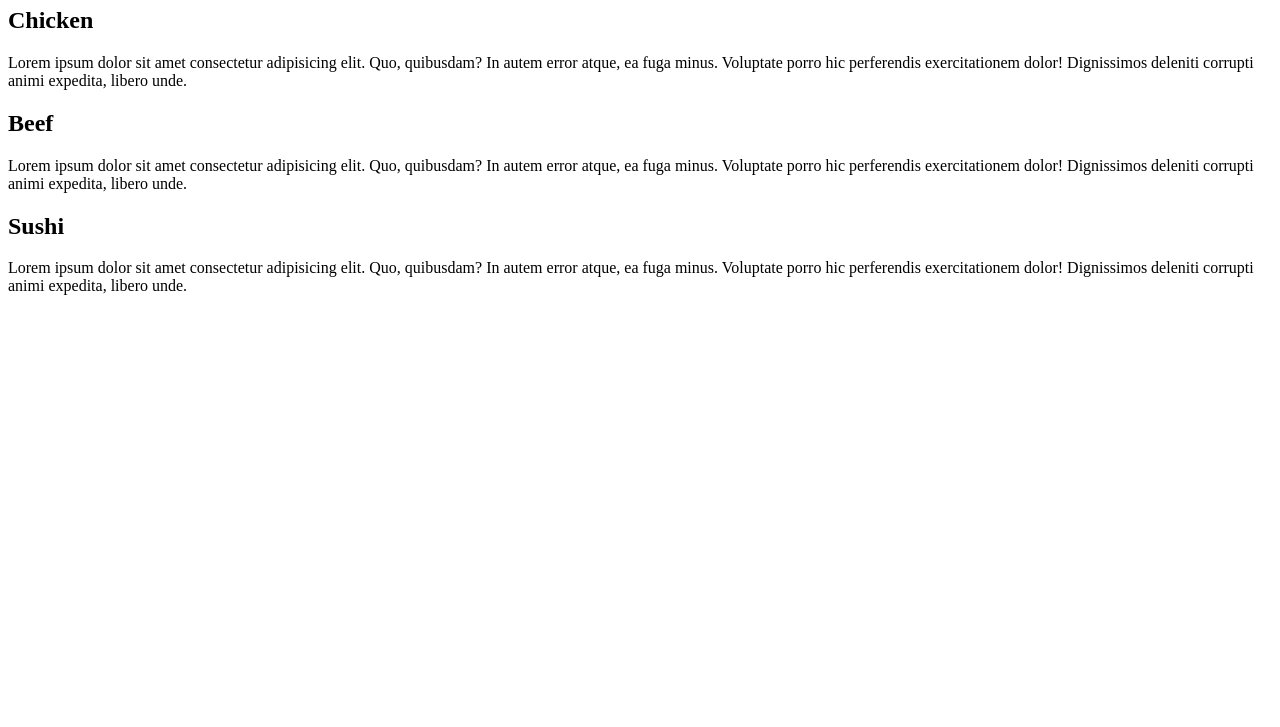
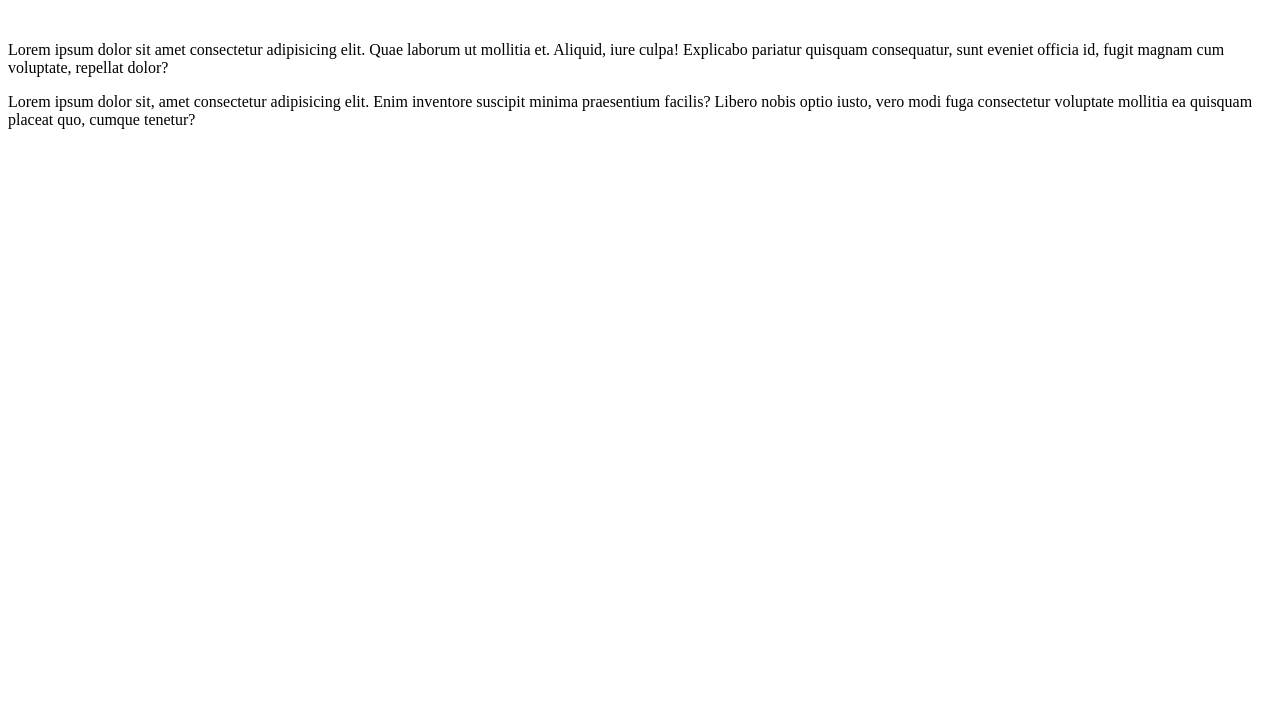
Before and after one commit to OkePaul/Cousera, a plain HTML site: page index.html in a window 1280 px wide. Shown: the part 73-800 px from the top of the page. Drawn offline with Linux system fonts and the light colour scheme.

Commit message:
Add files via upload

```diff
--- a/index.html
+++ b/index.html
@@ -1,47 +1,17 @@
 <!DOCTYPE html>
 <html lang="en">
 <head>
-    <meta charset="UTF-8">
-    <meta http-equiv="X-UA-Compatible" content="IE=edge">
-    <meta name="viewport" content="width=, initial-scale=1.0">
-    <title>First test doc</title>
-
-    <link rel="stylesheet" href="css/index.css">
+  <meta charset="UTF-8">
+  <meta http-equiv="X-UA-Compatible" content="IE=edge">
+  <meta name="viewport" content="width=device-width, initial-scale=1.0">
+  <title>Module 4</title>
 </head>
 <body>
-    <div class="container-fluid">
-        <h1 class="men">Our Menu</h1>
-        <div class="row">
-            <div class="col-lg-4 col-md-6 col-sm-12">
-               <div class="cont">
-                <h2 class="topic">Chicken</h2>
-                <p class="pp">
-                    Lorem ipsum dolor sit amet consectetur adipisicing elit. Quo, quibusdam? In autem error atque, ea fuga minus.
-                    Voluptate porro hic perferendis exercitationem dolor! Dignissimos deleniti corrupti animi expedita, libero unde.
-                </p>
-               </div>
-            </div>
 
-            <div class="col-lg-4  col-md-6 col-sm-12">
-                <div class="cont">
-                    <h2 class="topic1">Beef</h2>
-                <p class="pp">
-                    Lorem ipsum dolor sit amet consectetur adipisicing elit. Quo, quibusdam? In autem error atque, ea fuga minus.
-                    Voluptate porro hic perferendis exercitationem dolor! Dignissimos deleniti corrupti animi expedita, libero unde.
-                </p>
-                </div>
-            </div>
-
-            <div class="col-lg-4 col-md-6 col-sm-12">
-                <div class="cont">
-                    <h2 class="topic2">Sushi</h2>
-                <p class="pp">
-                    Lorem ipsum dolor sit amet consectetur adipisicing elit. Quo, quibusdam? In autem error atque, ea fuga minus.
-                    Voluptate porro hic perferendis exercitationem dolor! Dignissimos deleniti corrupti animi expedita, libero unde.
-                </p>
-                </div>
-            </div>
-        </div>
-    </div>
+<h1>GO TO THE CONSOLE TO SEE THE ACTION</h1>
+<br>
+<p>Lorem ipsum dolor sit amet consectetur adipisicing elit. Quae laborum ut mollitia et. Aliquid, iure culpa! Explicabo pariatur quisquam consequatur, sunt eveniet officia id, fugit magnam cum voluptate, repellat dolor?</p>
+<p>Lorem ipsum dolor sit, amet consectetur adipisicing elit. Enim inventore suscipit minima praesentium facilis? Libero nobis optio iusto, vero modi fuga consectetur voluptate mollitia ea quisquam placeat quo, cumque tenetur?</p>
+  <script src="js/script.js"></script>
 </body>
 </html>
```
